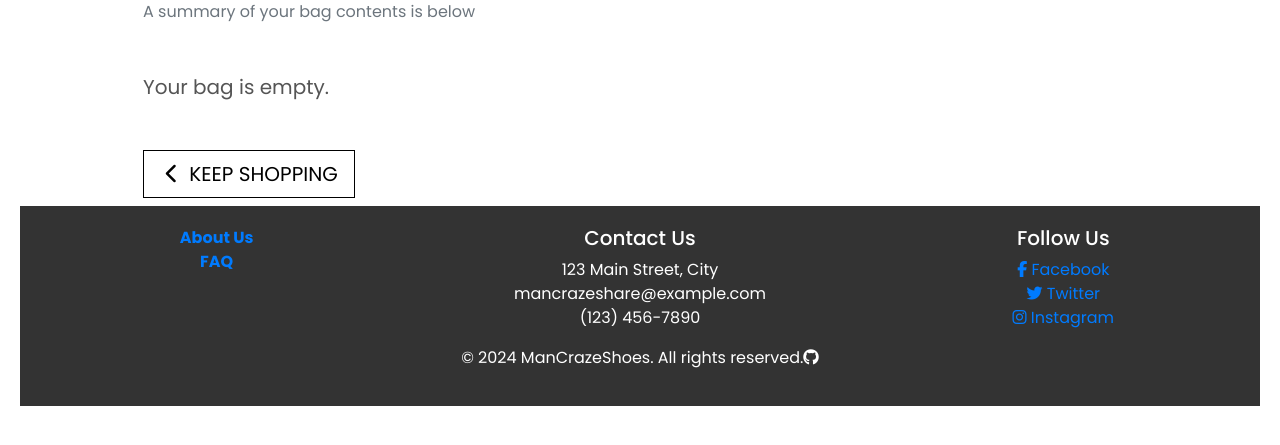
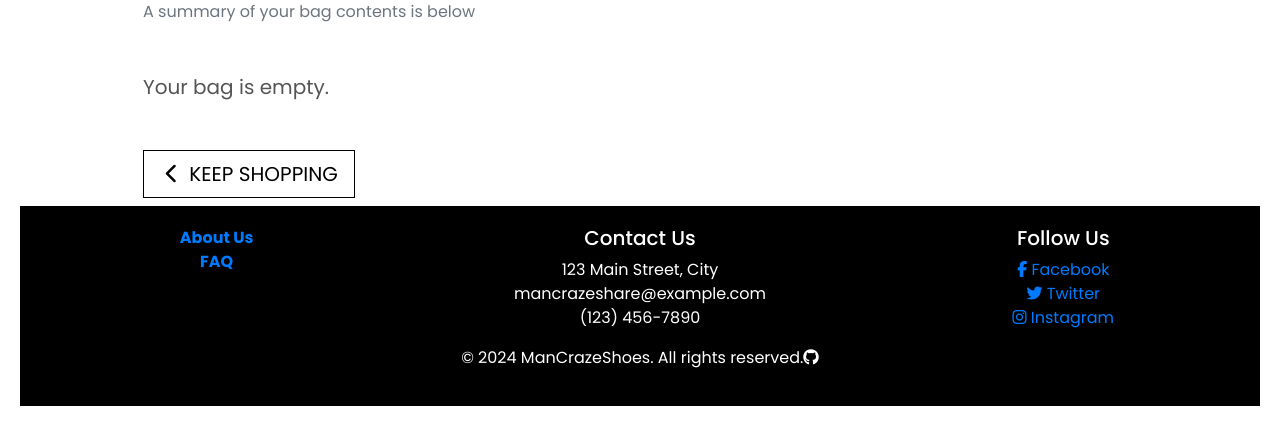
Before and after one commit to naisepaul/ManCrazeShoes, a Django app: page /bag/ in a window 1280 px wide. Shown: the part 268-713 px from the top of the page. Run offline with Django 4.2, Linux system fonts and the light colour scheme; some libraries are stand-ins or nearby versions.

Commit message:
Changed footer background color

```diff
--- a/static/css/base.css
+++ b/static/css/base.css
@@ -264,7 +264,7 @@ a.category-badge > span.badge:hover {
 /* footer */
 
 #footer {
-    background-color: #333;
+    background-color: #000000;
     color: #fff;
     text-align: center;
     padding: 20px 0;
```
